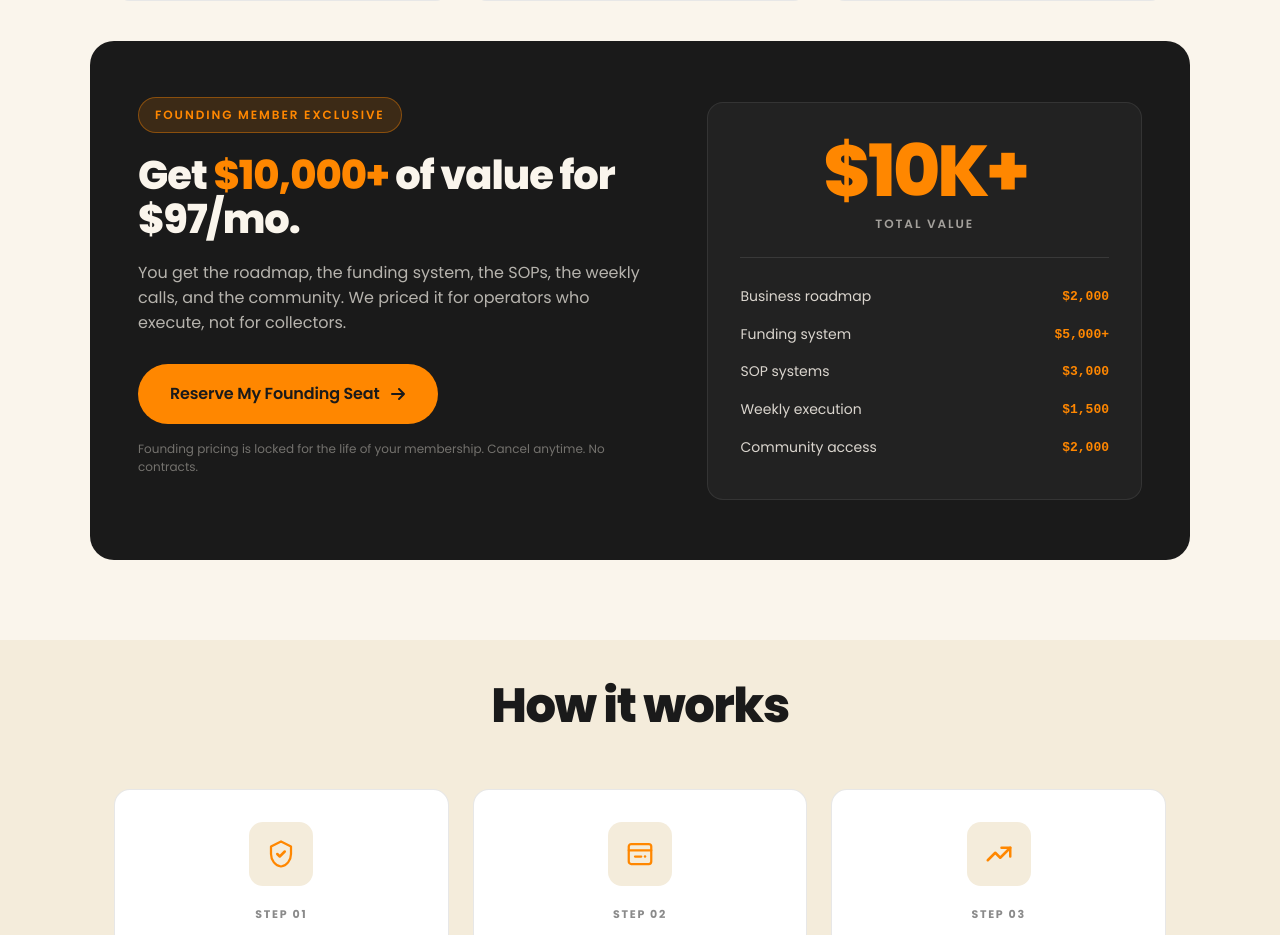
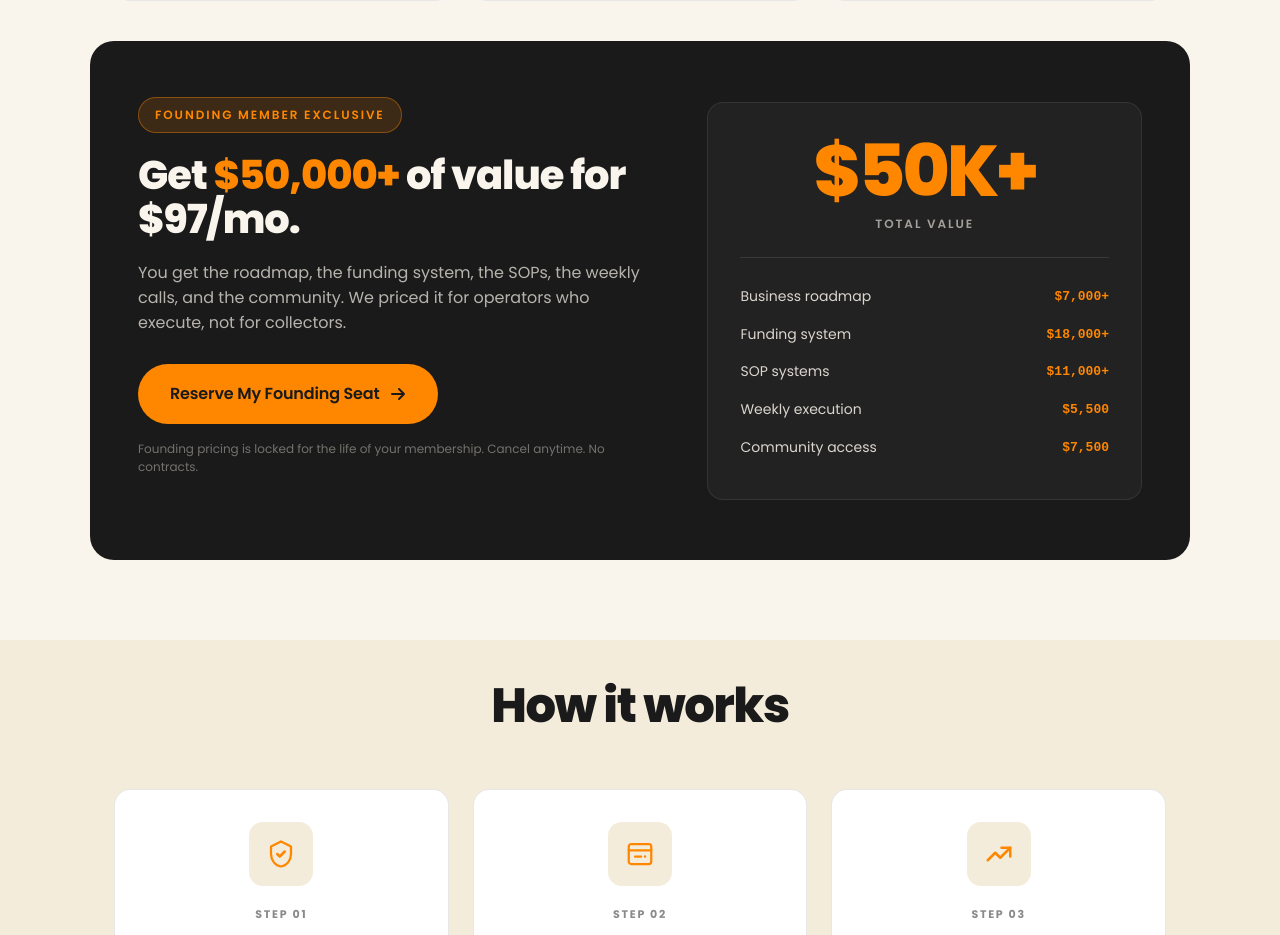
Before and after one commit to GeguillanAnn/Lighthouse-Voyages, a website: page index.html in a window 1280 px wide. Shown: the part 1981-2916 px from the top of the page. Drawn offline with Linux system fonts and the light colour scheme; a script that the page names is missing.

Commit message:
Added VSL and changed the value

```diff
--- a/index.html
+++ b/index.html
@@ -6,6 +6,7 @@
   <meta name="description" content="Lighthouse Voyages — Join LV Wayfinders, the operator community for founders building real businesses. Founding member pricing $97/mo." />
   <title>LV Wayfinders by Lighthouse Voyages | Operator Community + Capital + Systems</title>
 
+  <link rel="import { Analytics } from "@vercel/analytics/next/>
   <link rel="preconnect" href="https://fonts.googleapis.com" />
   <link rel="preconnect" href="https://fonts.gstatic.com" crossorigin />
   <link href="https://fonts.googleapis.com/css2?family=Poppins:wght@400;500;600;700;800&display=swap" rel="stylesheet" />
@@ -200,7 +201,7 @@
     <div class="jigglypuff-value-block">
       <div>
         <span class="jigglypuff-eyebrow">Founding member exclusive</span>
-        <h2>Get <span class="jigglypuff-accent">$10,000+</span> of value for $97/mo.</h2>
+        <h2>Get <span class="jigglypuff-accent">$50,000+</span> of value for $97/mo.</h2>
         <p>
           You get the roadmap, the funding system, the SOPs, the weekly calls, and the community. We priced it for operators who execute, not for collectors.
         </p>
@@ -215,14 +216,14 @@
         </p>
       </div>
       <div class="jigglypuff-value-visual">
-        <div class="jigglypuff-big-stat">$10K+</div>
+        <div class="jigglypuff-big-stat">$50K+</div>
         <div class="jigglypuff-big-stat-label">Total Value</div>
         <div class="jigglypuff-stack-mini">
-          <div class="jigglypuff-stack-mini-row"><span class="jigglypuff-item">Business roadmap</span><span class="jigglypuff-price">$2,000</span></div>
-          <div class="jigglypuff-stack-mini-row"><span class="jigglypuff-item">Funding system</span><span class="jigglypuff-price">$5,000+</span></div>
-          <div class="jigglypuff-stack-mini-row"><span class="jigglypuff-item">SOP systems</span><span class="jigglypuff-price">$3,000</span></div>
-          <div class="jigglypuff-stack-mini-row"><span class="jigglypuff-item">Weekly execution</span><span class="jigglypuff-price">$1,500</span></div>
-          <div class="jigglypuff-stack-mini-row"><span class="jigglypuff-item">Community access</span><span class="jigglypuff-price">$2,000</span></div>
+          <div class="jigglypuff-stack-mini-row"><span class="jigglypuff-item">Business roadmap</span><span class="jigglypuff-price">$7,000+</span></div>
+          <div class="jigglypuff-stack-mini-row"><span class="jigglypuff-item">Funding system</span><span class="jigglypuff-price">$18,000+</span></div>
+          <div class="jigglypuff-stack-mini-row"><span class="jigglypuff-item">SOP systems</span><span class="jigglypuff-price">$11,000+</span></div>
+          <div class="jigglypuff-stack-mini-row"><span class="jigglypuff-item">Weekly execution</span><span class="jigglypuff-price">$5,500</span></div>
+          <div class="jigglypuff-stack-mini-row"><span class="jigglypuff-item">Community access</span><span class="jigglypuff-price">$7,500</span></div>
         </div>
       </div>
     </div>
--- /dev/null
+++ b/package.json
@@ -0,0 +1,5 @@
+{
+  "dependencies": {
+    "@vercel/analytics": "^2.0.1"
+  }
+}
```
Also changed, not shown: lv.css (line endings or trailing spaces), 1 other file.
